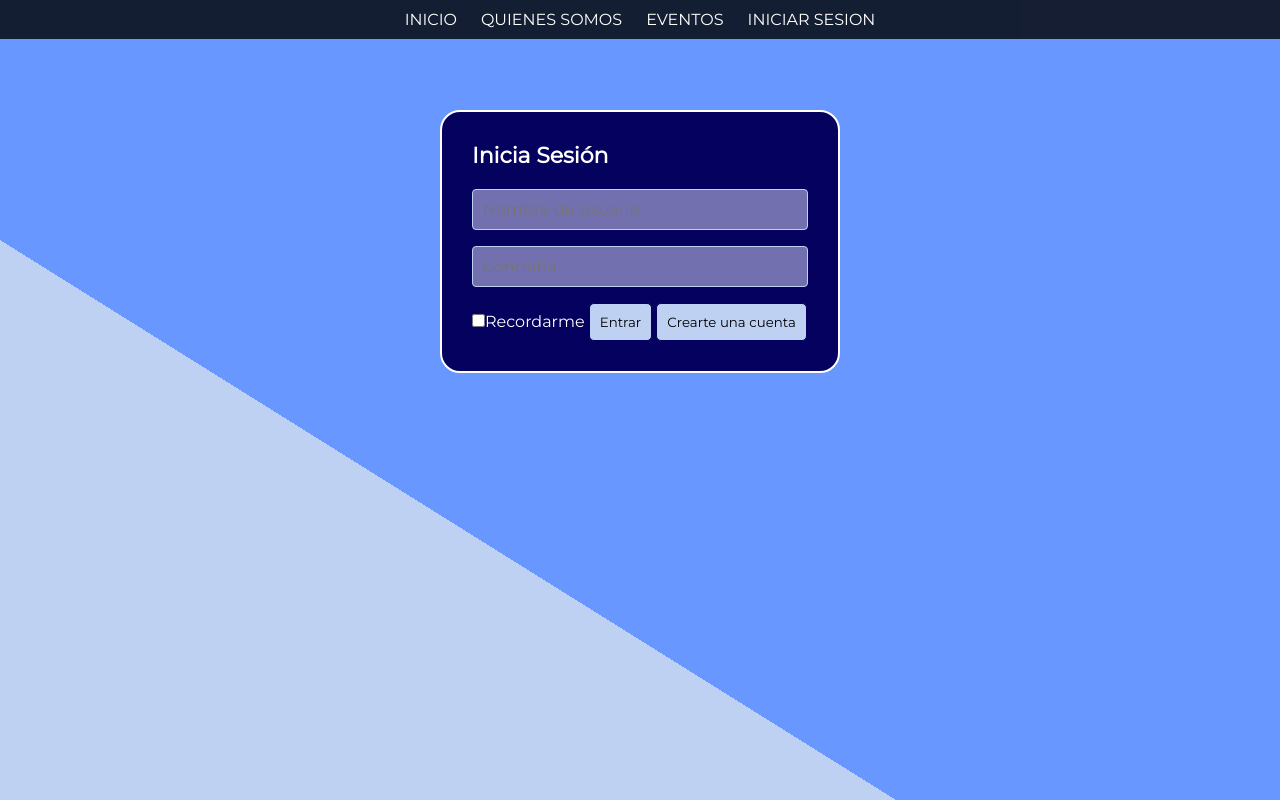
After one commit to tomimartinez28/fundacionPueblo, a Django app: page /login/ in a window 1280 px wide. The commit adds this page. Run offline with Django 4.2, Linux system fonts and the light colour scheme; parts of the project's set-up code (start-up, migrations or seed data) failed here and were passed over.

Commit message:
frontend

```diff
--- a/src/eventos/admin.py
+++ b/src/eventos/admin.py
@@ -1,6 +1,4 @@
 from django.contrib import admin
-
-from fundacion_pueblo.views import eventos
 from .models import Evento, Categoria, Modalidad
 # Register your models here.
 
--- a/src/fundacion_pueblo/urls.py
+++ b/src/fundacion_pueblo/urls.py
@@ -12,7 +12,6 @@ urlpatterns = [
     path('', views.inicio, name="inicio"),
     path('login/', auth_views.LoginView.as_view(template_name = "login.html") , name= "login" ), #ACA HAGO USO DE LA VISTA BASADA EN UNA CLASE QUE YA TRAE DJANGO QUE SE LLAMA LoginView
     path('logout/',auth_views.logout_then_login, name= 'logout'),
-    path('eventos/', views.eventos, name ="eventos"),
 
     # INCLUDES (incluyo las urls de app particulares)
     path("usuarios/", include("usuarios.urls")),
--- a/src/fundacion_pueblo/views.py
+++ b/src/fundacion_pueblo/views.py
@@ -1,5 +1,4 @@
 from django.shortcuts import render
-from django.views.generic import TemplateView
 
 def inicio(request):
     template_name = "index.html"
@@ -7,7 +6,3 @@ def inicio(request):
 
     }
     return render(request, template_name, ctx )
-
-
-def eventos(request):
-    return render(request, "eventos.html", {})
--- a/src/static/css/styles.css
+++ b/src/static/css/styles.css
@@ -12,15 +12,23 @@ html {
     scroll-behavior: smooth;
 }
 
+:root {
+    --main-color: #6797ff;
+    --white-color: #bfd1f2;
+
+
+
+}
+
 
 /* ESTILOS DEL INICIO */
-#inicio {
+.inicio {
     background: linear-gradient(
-        to right,
-        #b5b2cd 0%,
-        #b5b2cd 35%,
-        #04015f 35%,
-        #04015f 100%
+        to right top,
+        #bfd1f2 0%,
+        #bfd1f2 35%,
+        #6797ff 35%,
+        #6797ff 100%
     );
     background-size: cover;
     background-position: center center;
@@ -28,7 +36,7 @@ html {
 }
 
 
-#inicio .presentacion {
+.inicio .presentacion {
     max-width: 1100px;
     height: 100vh;
     margin: auto;
@@ -40,14 +48,14 @@ html {
 
 }
 
-#inicio .presentacion .bienvenida{
+.inicio .presentacion .bienvenida{
     font-size: 16px;
     margin-bottom: 20px;
     text-transform: uppercase;
     letter-spacing: 5px;
 }
 
-#inicio .presentacion h2 {
+.inicio .presentacion h2 {
     font-size: 55px;
     margin-bottom: 25px;
     text-align: center;
@@ -91,10 +99,45 @@ html {
     color: palevioletred;
 }
 
-#inicio .contenido header .contenido-header .seleccionado {
-    color: palevioletred;
+.inicio .contenido header .contenido-header .seleccionado {
+    color: #d87093;
 }
 
+
+/* ESTILOS DE FORMULARIO */
+
+.form {
+    width: 400px;
+    background-color: #04015f;
+    padding: 30px;
+    margin: auto;
+    margin-top: 10%;
+    border-radius: 20px;
+    color: white;
+    border: solid 2px;
+}
+.form h3 {
+    font-size: 22px;
+    margin-bottom: 20px;
+}
+
+.form-control {
+    width: 100%;
+    background-color: #7370af;
+    padding: 10px;
+    border-radius: 4px;
+    margin-bottom: 16px;
+    border: solid 1px var(--white-color);
+    font-size: 16px;
+}
+
+
+.form button {
+    padding: 10px;
+    background-color: var(--white-color);
+    border: solid 1px #04015f;
+    border-radius: 5px;
+}
 
 
 
--- a/src/templates/base/base.html
+++ b/src/templates/base/base.html
@@ -19,10 +19,10 @@
         <div class="contenido-header">
             <nav id="nav" class="">
                 <ul id="links">
-                    <li><a href="#inicio" class="seleccionado" onclick="seleccionar(this)">INICIO</a></li>
-                    <li><a href="#aboutus" onclick="seleccionar(this)">QUIENES SOMOS</a></li>
-                    <li><a href="#eventos" onclick="seleccionar(this)">EVENTOS</a></li>
-                    <li><a href="#login" onclick="seleccionar(this)">INICIAR SESION</a></li>
+                    <li><a href="{% url 'inicio' %}" class="seleccionado" onclick="seleccionar(this)">INICIO</a></li>
+                    <li><a href="#" onclick="seleccionar(this)">QUIENES SOMOS</a></li>
+                    <li><a href="{% url 'eventos:lista-eventos' %}" onclic  k="seleccionar(this)">EVENTOS</a></li>
+                    <li><a href="{% url 'login' %}" onclick="seleccionar(this)">INICIAR SESION</a></li>
                 </ul>
             </nav>
             <!-- Inconos del menu responsive-->
--- a/src/templates/index.html
+++ b/src/templates/index.html
@@ -4,7 +4,7 @@
 
 {% block contenido %}
 
-<section id="inicio">
+<section class="inicio">
   <div class="presentacion">
     <p class="bienvenida">Bienvenidos</p>
     <h2>Somos Fundacion Pueblo</h2>
--- /dev/null
+++ b/src/templates/login.html
@@ -0,0 +1,19 @@
+{% extends 'base/base.html' %} {% block contenido %}
+<section class="inicio">
+  <div class="presentacion">
+    <form class="form" method="post">
+      {% csrf_token %}
+      <h3>Inicia Sesión</h1>
+        <input class= "form-control" type="text" name="username" placeholder="Nombre de Usuario" />
+        <input class= "form-control" type="password" placeholder="Contraña" name="password" />
+        <label> <input type="checkbox" value="remember-me" />Recordarme</label>
+      <button class="button" type="submit">Entrar</button>
+
+      <a href="{% url 'usuarios:registro' %}">
+        <button type="button" class="btn btn-success">
+          Crearte una cuenta
+        </button></a>
+    </form>
+  </div>
+</section>
+{% endblock contenido %}
```
